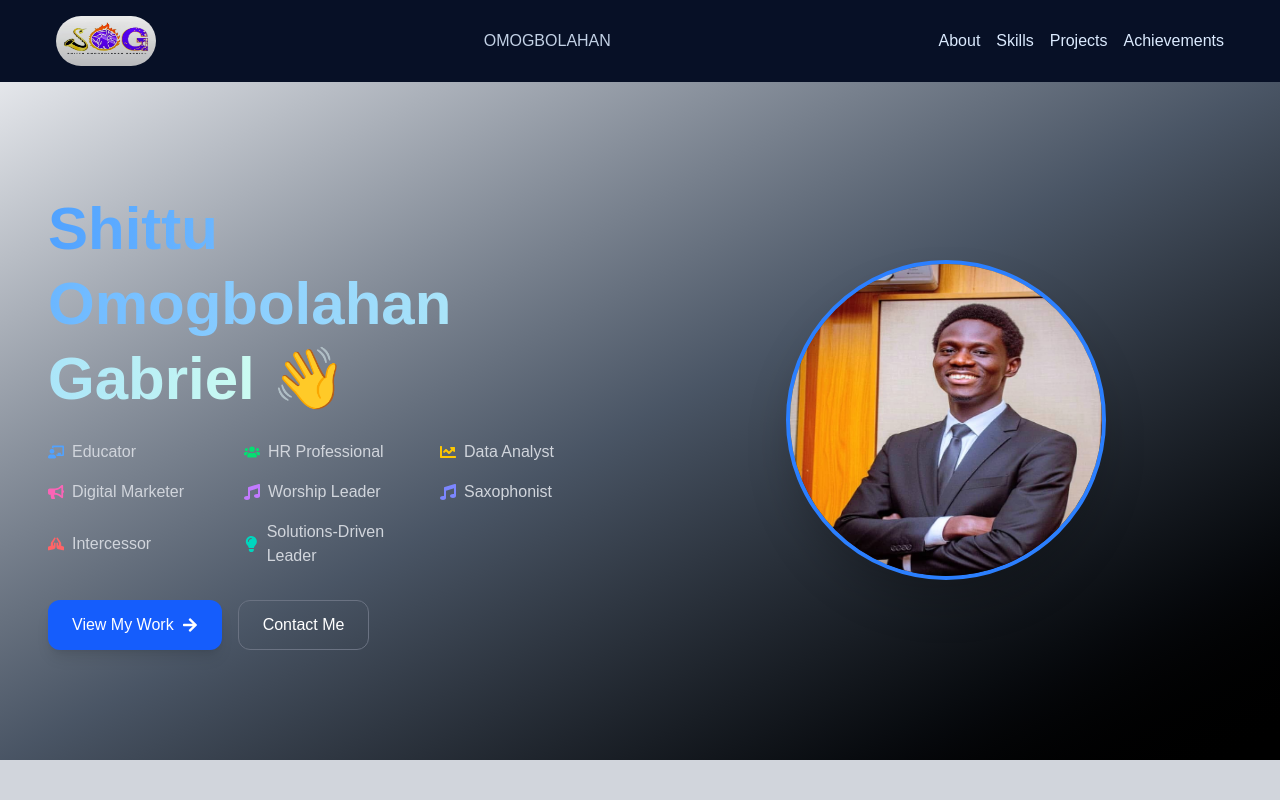
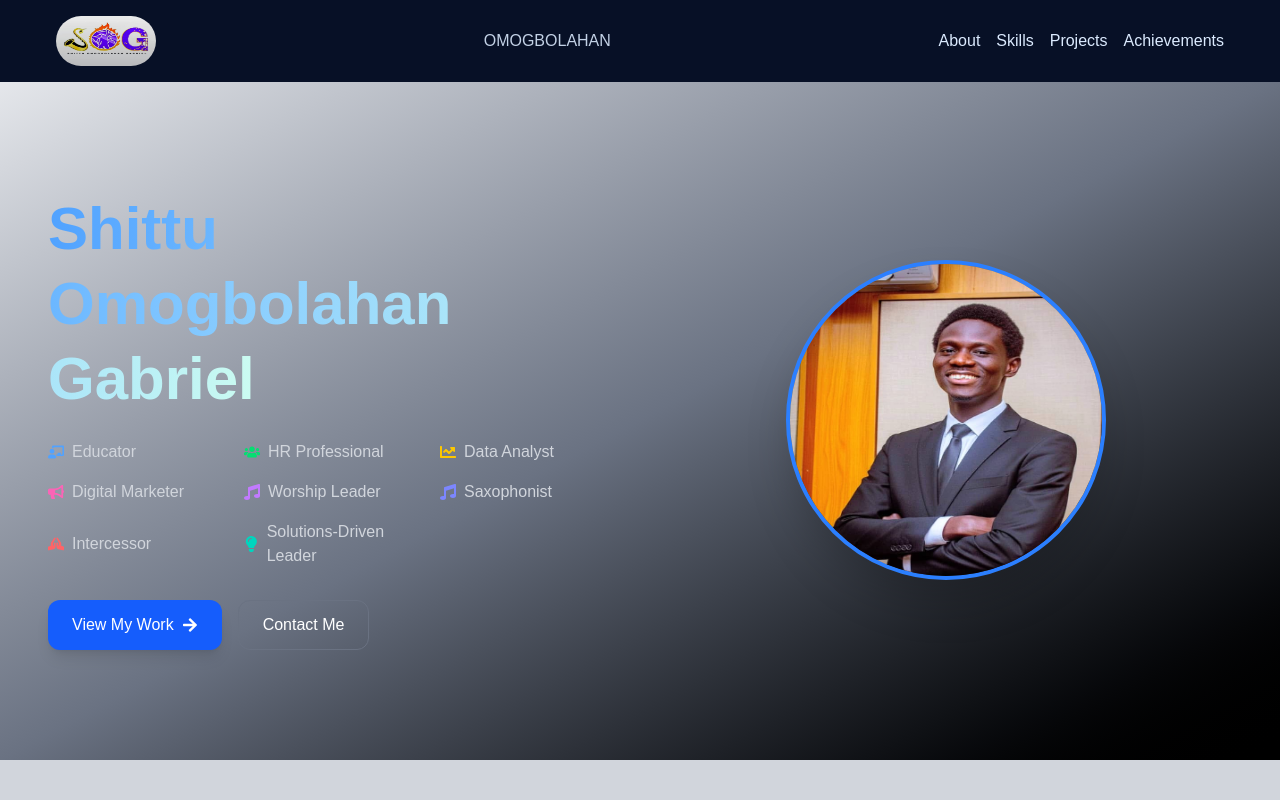
Before and after one commit to Ayostack-web/Omogbolahan-Shittu, a Next.js app: page / in a window 1280 px wide. Shown: the top 800 px of the page. Built offline with nearby package versions, Linux system fonts and the light colour scheme.

Commit message:
another commit

```diff
--- a/src/app/component/Hero.jsx
+++ b/src/app/component/Hero.jsx
@@ -8,7 +8,7 @@
   return (
     <section
       id="hero"
-      className="w-full min-h-[85vh] mt-20 my-15 mb-auto flex items-center justify-center bg-gradient-to-br from-gray-200 via-gray-600 to-black text-white relative"
+      className="w-full min-h-[85vh] mt-20 my-15 mb-auto flex items-center justify-center bg-gradient-to-br from-gray-200 via-gray-500 to-black text-white relative"
     >
       <div className="container mx-auto px-6 md:px-12 flex flex-col-reverse md:flex-row items-center gap-10 relative z-10">
 
@@ -19,7 +19,7 @@
             <span className="bg-gradient-to-r from-blue-400 to-teal-100 bg-clip-text text-transparent">
               Shittu Omogbolahan Gabriel
             </span>{" "}
-            👋
+
           </h1>
 
           {/* Roles with Icons */}
```
